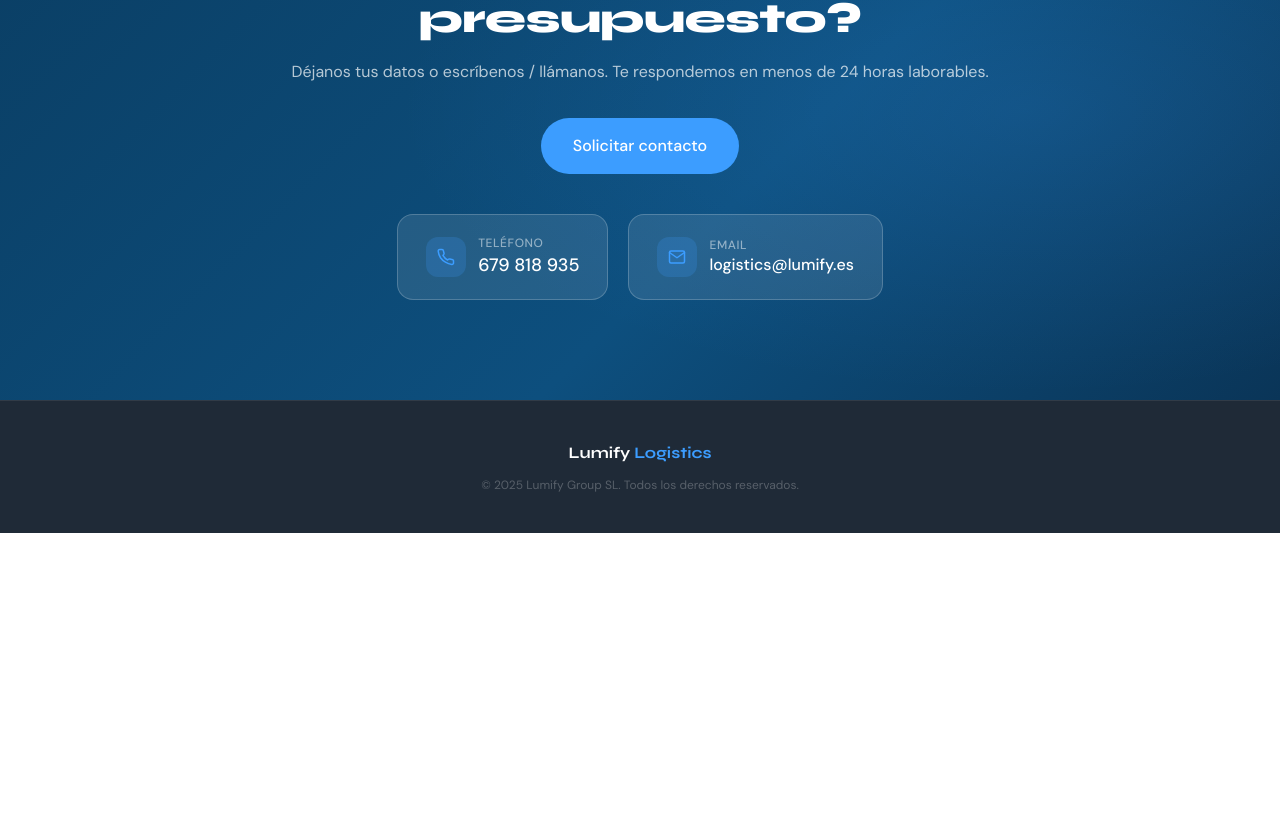
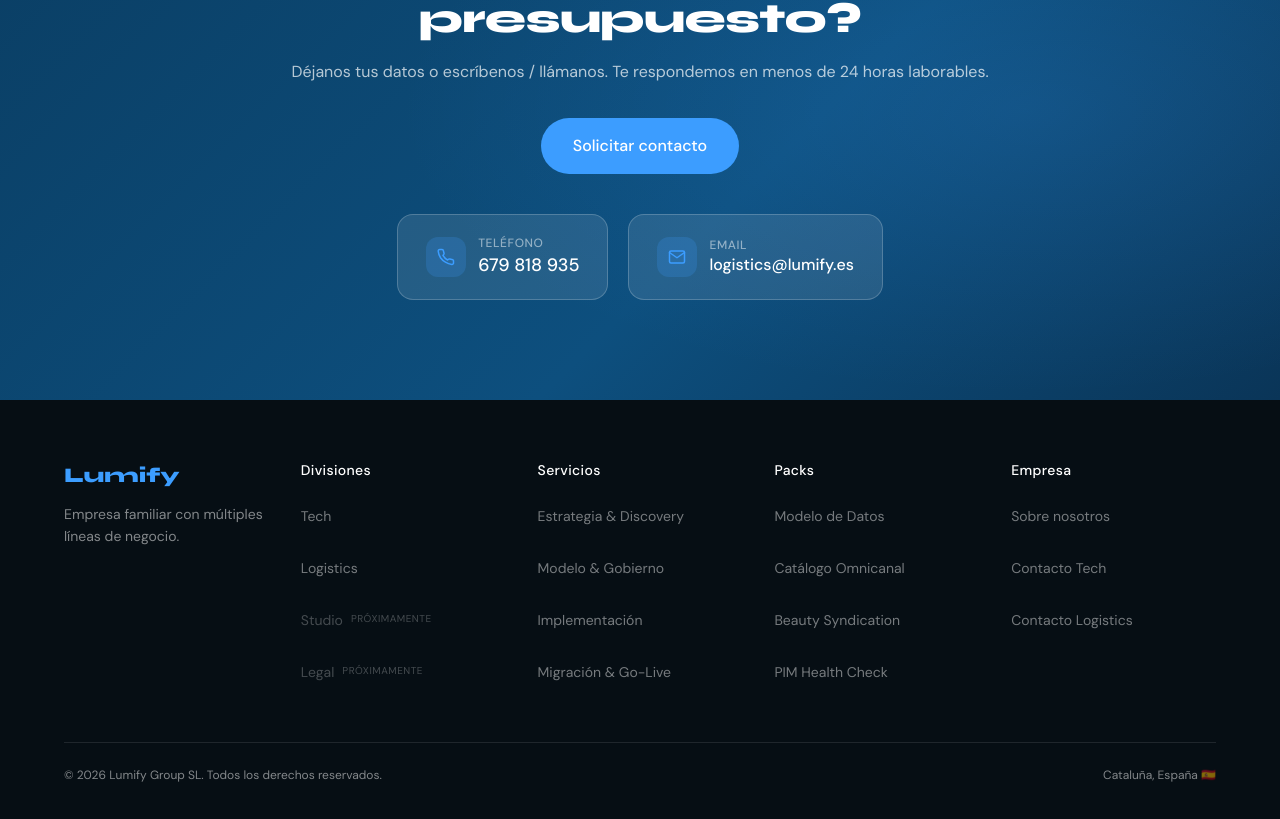
Before and after one commit to josebrusa/landing-lumify, a Vue app: page /logistics in a window 1280 px wide. Shown: the part 1566-2385 px from the top of the page. Before the commit the page ends 2099 px from the top, so only its background shows below. Built offline with nearby package versions, Linux system fonts and the light colour scheme; no server answers.

Commit message:
Implement site footer visibility based on route metadata and update footer layout across various pages. Remove deprecated footer content and adjust translations accordingly.

```diff
--- a/src/App.vue
+++ b/src/App.vue
@@ -1,8 +1,14 @@
 <script setup lang="ts">
-import { watch } from 'vue'
+import { computed, watch } from 'vue'
+import { useRoute } from 'vue-router'
+import Footer from './components/layout/Footer.vue'
+import Modal from './components/modals/Modal.vue'
+import PricingModal from './components/modals/PricingModal.vue'
 import { useLocaleStore } from './stores/locale'
 
 const localeStore = useLocaleStore()
+const route = useRoute()
+const showSiteFooter = computed(() => route.matched.some((r) => r.meta.siteFooter))
 
 function syncHtmlLang(lang: string) {
   if (typeof document !== 'undefined' && document.documentElement) {
@@ -16,4 +22,9 @@
 
 <template>
   <RouterView />
+  <template v-if="showSiteFooter">
+    <Footer />
+    <Modal />
+    <PricingModal />
+  </template>
 </template>
--- a/src/components/layout/Footer.vue
+++ b/src/components/layout/Footer.vue
@@ -1,76 +1,90 @@
 <script setup lang="ts">
-import { useRoute } from 'vue-router'
 import { RouterLink } from 'vue-router'
 import { useI18n } from '../../composables/useI18n'
-import { useModals } from '../../composables/useModals'
-import { useLeadsStore } from '../../stores/leads'
-import { attributionByModalKey, pricingAttribution } from '../../data/leadAttribution'
-import type { ModalKey } from '../../data/modalData'
 
 const { t } = useI18n()
-const { openModal, openPricingModal } = useModals()
-const route = useRoute()
-const leads = useLeadsStore()
 
-function openModalWithIntent(key: ModalKey) {
-  const attr = attributionByModalKey[key]
-  leads.registerIntent({
-    interestType: 'pim_service',
-    sourcePage: 'home',
-    sourceSection: attr.sourceSection,
-    sourceCardId: attr.sourceCardId,
-    sourceCta: attr.sourceCta,
-  })
-  openModal(key)
-}
+const serviceItems = ['foot.s1l1', 'foot.s1l2', 'foot.s1l3', 'foot.s1l4'] as const
+const packItems = ['foot.s2l1', 'foot.s2l2', 'foot.s2l3', 'foot.s2l4'] as const
 
-function openPricingFromFooter() {
-  const isTraining = route.path.startsWith('/training')
-  leads.registerIntent({
-    interestType: isTraining ? 'pim_training' : 'pim_service',
-    sourcePage: isTraining ? 'training' : 'home',
-    sourceSection: pricingAttribution.sourceSection,
-    sourceCardId: pricingAttribution.sourceCardId,
-    sourceCta: pricingAttribution.sourceCta,
-  })
-  openPricingModal()
-}
+const linkClass =
+  'min-h-[44px] flex items-center text-white/45 no-underline text-sm transition-colors hover:text-blue'
 </script>
 
 <template>
   <footer class="bg-[#060E14] text-white/50 py-[60px] px-[5%] pb-9 flex flex-col gap-10">
-    <div class="flex justify-between flex-wrap gap-8">
-      <div class="footer-brand">
-        <RouterLink to="/tech" class="font-heading text-[1.3rem] font-extrabold text-white no-underline">
+    <div class="grid grid-cols-1 sm:grid-cols-2 xl:grid-cols-5 gap-8">
+      <div>
+        <RouterLink to="/" class="font-heading text-[1.3rem] font-extrabold text-white no-underline">
           <span class="text-blue">Lumify</span>
         </RouterLink>
         <p class="mt-3 text-sm max-w-[280px] leading-relaxed">{{ t('foot.desc') }}</p>
       </div>
-      <div class="footer-links">
+
+      <div>
+        <h5 class="text-white text-sm font-semibold mb-3.5 tracking-wide">{{ t('foot.divisions') }}</h5>
+        <ul class="list-none">
+          <li class="mb-2">
+            <RouterLink to="/tech" :class="linkClass">{{ t('nav.tech') }}</RouterLink>
+          </li>
+          <li class="mb-2">
+            <RouterLink to="/logistics" :class="linkClass">{{ t('nav.logistics') }}</RouterLink>
+          </li>
+          <li class="mb-2">
+            <span class="min-h-[44px] flex items-center gap-2 text-white/25 text-sm">
+              {{ t('foot.studio') }}
+              <span class="text-[10px] uppercase tracking-wider">{{ t('foot.soon') }}</span>
+            </span>
+          </li>
+          <li class="mb-2">
+            <span class="min-h-[44px] flex items-center gap-2 text-white/25 text-sm">
+              {{ t('foot.legal') }}
+              <span class="text-[10px] uppercase tracking-wider">{{ t('foot.soon') }}</span>
+            </span>
+          </li>
+        </ul>
+      </div>
+
+      <div>
         <h5 class="text-white text-sm font-semibold mb-3.5 tracking-wide">{{ t('foot.s1') }}</h5>
         <ul class="list-none">
-          <li class="mb-2"><button type="button" class="min-h-[44px] flex items-center w-full bg-transparent border-none py-2.5 pr-0 pl-0 text-left text-white/45 no-underline text-sm transition-colors hover:text-blue cursor-pointer font-inherit" @click="openModalWithIntent('assessment')">{{ t('foot.s1l1') }}</button></li>
-          <li class="mb-2"><button type="button" class="min-h-[44px] flex items-center w-full bg-transparent border-none py-2.5 pr-0 pl-0 text-left text-white/45 no-underline text-sm transition-colors hover:text-blue cursor-pointer font-inherit" @click="openModalWithIntent('modelo')">{{ t('foot.s1l2') }}</button></li>
-          <li class="mb-2"><button type="button" class="min-h-[44px] flex items-center w-full bg-transparent border-none py-2.5 pr-0 pl-0 text-left text-white/45 no-underline text-sm transition-colors hover:text-blue cursor-pointer font-inherit" @click="openModalWithIntent('implementacion')">{{ t('foot.s1l3') }}</button></li>
-          <li class="mb-2"><button type="button" class="min-h-[44px] flex items-center w-full bg-transparent border-none py-2.5 pr-0 pl-0 text-left text-white/45 no-underline text-sm transition-colors hover:text-blue cursor-pointer font-inherit" @click="openModalWithIntent('migracion')">{{ t('foot.s1l4') }}</button></li>
+          <li v-for="label in serviceItems" :key="label" class="mb-2">
+            <RouterLink :to="{ path: '/tech', hash: '#servicios' }" :class="linkClass">
+              {{ t(label) }}
+            </RouterLink>
+          </li>
         </ul>
       </div>
-      <div class="footer-links">
+
+      <div>
         <h5 class="text-white text-sm font-semibold mb-3.5 tracking-wide">{{ t('foot.s2') }}</h5>
         <ul class="list-none">
-          <li class="mb-2"><button type="button" class="min-h-[44px] flex items-center w-full bg-transparent border-none py-2.5 pr-0 pl-0 text-left text-white/45 no-underline text-sm transition-colors hover:text-blue cursor-pointer font-inherit" @click="openModalWithIntent('pack-datos')">{{ t('foot.s2l1') }}</button></li>
-          <li class="mb-2"><button type="button" class="min-h-[44px] flex items-center w-full bg-transparent border-none py-2.5 pr-0 pl-0 text-left text-white/45 no-underline text-sm transition-colors hover:text-blue cursor-pointer font-inherit" @click="openModalWithIntent('pack-omni')">{{ t('foot.s2l2') }}</button></li>
-          <li class="mb-2"><button type="button" class="min-h-[44px] flex items-center w-full bg-transparent border-none py-2.5 pr-0 pl-0 text-left text-white/45 no-underline text-sm transition-colors hover:text-blue cursor-pointer font-inherit" @click="openModalWithIntent('pack-beauty')">{{ t('foot.s2l3') }}</button></li>
-          <li class="mb-2"><button type="button" class="min-h-[44px] flex items-center w-full bg-transparent border-none py-2.5 pr-0 pl-0 text-left text-white/45 no-underline text-sm transition-colors hover:text-blue cursor-pointer font-inherit" @click="openModalWithIntent('pack-health')">{{ t('foot.s2l4') }}</button></li>
+          <li v-for="label in packItems" :key="label" class="mb-2">
+            <RouterLink :to="{ path: '/tech', hash: '#packs' }" :class="linkClass">
+              {{ t(label) }}
+            </RouterLink>
+          </li>
         </ul>
       </div>
-      <div class="footer-links">
+
+      <div>
         <h5 class="text-white text-sm font-semibold mb-3.5 tracking-wide">{{ t('foot.s3') }}</h5>
         <ul class="list-none">
-          <li class="mb-2"><a href="/tech#nosaltres" class="min-h-[44px] flex items-center text-white/45 no-underline text-sm transition-colors hover:text-blue">{{ t('foot.s3l1') }}</a></li>
-          <!-- Training: próximamente -->
-          <li class="mb-2"><button type="button" class="min-h-[44px] flex items-center w-full bg-transparent border-none py-2.5 pr-0 pl-0 text-left text-white/45 no-underline text-sm transition-colors hover:text-blue cursor-pointer font-inherit" @click="openPricingFromFooter">{{ t('foot.s3l2') }}</button></li>
-          <li class="mb-2"><button type="button" class="min-h-[44px] flex items-center w-full bg-transparent border-none py-2.5 pr-0 pl-0 text-left text-white/45 no-underline text-sm transition-colors hover:text-blue cursor-pointer font-inherit">{{ t('foot.s3l3') }}</button></li>
+          <li class="mb-2">
+            <RouterLink :to="{ path: '/tech', hash: '#nosaltres' }" :class="linkClass">
+              {{ t('foot.s3l1') }}
+            </RouterLink>
+          </li>
+          <li class="mb-2">
+            <RouterLink :to="{ path: '/tech', hash: '#registro' }" :class="linkClass">
+              {{ t('foot.contactTech') }}
+            </RouterLink>
+          </li>
+          <li class="mb-2">
+            <RouterLink :to="{ path: '/logistics', hash: '#contacto' }" :class="linkClass">
+              {{ t('foot.contactLogistics') }}
+            </RouterLink>
+          </li>
         </ul>
       </div>
     </div>
--- a/src/data/groupTranslations.ts
+++ b/src/data/groupTranslations.ts
@@ -32,8 +32,6 @@
   'group.div.legal.desc':
     'Servicios de gestoría para autónomos y empresas, junto con asesoramiento en derecho mercantil.',
   'group.div.legal.note': 'En desarrollo',
-  'group.foot.desc': 'Empresa familiar con múltiples líneas de negocio.',
-  'group.foot.copy': '© 2025 Lumify Group SL. Todos los derechos reservados.',
 }
 
 export const groupCa: Record<string, string> = {
@@ -69,8 +67,6 @@
   'group.div.legal.desc':
     'Serveis de gestoria per a autònoms i empreses, juntament amb assessorament en dret mercantil.',
   'group.div.legal.note': 'En desenvolupament',
-  'group.foot.desc': 'Empresa familiar amb múltiples línies de negoci.',
-  'group.foot.copy': '© 2025 Lumify Group SL. Tots els drets reservats.',
 }
 
 export const groupEn: Record<string, string> = {
@@ -106,6 +102,4 @@
   'group.div.legal.desc':
     'Accounting and administration services for freelancers and companies, plus commercial and business law advisory.',
   'group.div.legal.note': 'In development',
-  'group.foot.desc': 'Family business with multiple business lines.',
-  'group.foot.copy': '© 2025 Lumify Group SL. All rights reserved.',
 }
--- a/src/data/logisticsTranslations.ts
+++ b/src/data/logisticsTranslations.ts
@@ -32,7 +32,6 @@
   'log.modal.submit': 'Enviar solicitud →',
   'log.modal.success': '¡Enviado! Revisa tu email pronto.',
   'log.modal.note': 'Usaremos tus datos solo para responder a esta solicitud.',
-  'log.foot.copy': '© 2025 Lumify Group SL. Todos los derechos reservados.',
 }
 
 export const logisticsCa: Record<string, string> = {
@@ -68,7 +67,6 @@
   'log.modal.submit': 'Enviar sol·licitud →',
   'log.modal.success': 'Enviat! Revisa el teu email aviat.',
   'log.modal.note': 'Utilitzarem les teves dades només per respondre a aquesta sol·licitud.',
-  'log.foot.copy': '© 2025 Lumify Group SL. Tots els drets reservats.',
 }
 
 export const logisticsEn: Record<string, string> = {
@@ -104,5 +102,4 @@
   'log.modal.submit': 'Send request →',
   'log.modal.success': 'Sent! Check your email soon.',
   'log.modal.note': 'We will only use your details to respond to this request.',
-  'log.foot.copy': '© 2025 Lumify Group SL. All rights reserved.',
 }
--- a/src/data/translations.ts
+++ b/src/data/translations.ts
@@ -173,8 +173,7 @@
     'modal.entregables': 'Entregables',
     'modal.duracion': 'Duración estimada',
     'modal.pricingCta': 'Consultar precio de este servicio',
-    'foot.desc':
-      'Consultoría PIM & Gobierno de Datos. Basados en Cataluña, con visión omnicanal global.',
+    'foot.desc': 'Empresa familiar con múltiples líneas de negocio.',
     'foot.s1': 'Servicios',
     'foot.s1l1': 'Estrategia & Discovery',
     'foot.s1l2': 'Modelo & Gobierno',
@@ -187,10 +186,13 @@
     'foot.s2l4': 'PIM Health Check',
     'foot.s3': 'Empresa',
     'foot.s3l1': 'Sobre nosotros',
-    'foot.training': 'Formación PIM',
-    'foot.s3l2': 'Ver tarifas',
-    'foot.s3l3': 'Contacto',
-    'foot.copy': '© 2026 Lumify. Todos los derechos reservados.',
+    'foot.divisions': 'Divisiones',
+    'foot.studio': 'Studio',
+    'foot.legal': 'Legal',
+    'foot.soon': 'Próximamente',
+    'foot.contactTech': 'Contacto Tech',
+    'foot.contactLogistics': 'Contacto Logistics',
+    'foot.copy': '© 2026 Lumify Group SL. Todos los derechos reservados.',
     'brand.name': 'Lumify',
     'nav.login': 'Acceder',
     'nav.admin': 'Administración',
@@ -540,8 +542,7 @@
     'modal.entregables': 'Entregables',
     'modal.duracion': 'Durada estimada',
     'modal.pricingCta': "Consultar preu d'aquest servei",
-    'foot.desc':
-      'Consultoria PIM & Govern de Dades. Basats a Catalunya, amb visió omnicanal global.',
+    'foot.desc': 'Empresa familiar amb múltiples línies de negoci.',
     'foot.s1': 'Serveis',
     'foot.s1l1': 'Estratègia & Discovery',
     'foot.s1l2': 'Model & Govern',
@@ -554,10 +555,13 @@
     'foot.s2l4': 'PIM Health Check',
     'foot.s3': 'Empresa',
     'foot.s3l1': 'Sobre nosaltres',
-    'foot.training': 'Formació PIM',
-    'foot.s3l2': 'Veure tarifes',
-    'foot.s3l3': 'Contacte',
-    'foot.copy': '© 2026 Lumify. Tots els drets reservats.',
+    'foot.divisions': 'Divisions',
+    'foot.studio': 'Studio',
+    'foot.legal': 'Legal',
+    'foot.soon': 'Pròximament',
+    'foot.contactTech': 'Contacte Tech',
+    'foot.contactLogistics': 'Contacte Logistics',
+    'foot.copy': '© 2026 Lumify Group SL. Tots els drets reservats.',
     'brand.name': 'Lumify',
     'nav.login': 'Accedir',
     'nav.admin': 'Administració',
@@ -908,8 +912,7 @@
     'modal.entregables': 'Deliverables',
     'modal.duracion': 'Estimated duration',
     'modal.pricingCta': 'Ask about pricing for this service',
-    'foot.desc':
-      'PIM & Data Governance Consulting. Based in Catalonia, with global omnichannel vision.',
+    'foot.desc': 'Family business with multiple business lines.',
     'foot.s1': 'Services',
     'foot.s1l1': 'Strategy & Discovery',
     'foot.s1l2': 'Model & Governance',
@@ -922,10 +925,13 @@
     'foot.s2l4': 'PIM Health Check',
     'foot.s3': 'Company',
     'foot.s3l1': 'About us',
-    'foot.training': 'PIM training',
-    'foot.s3l2': 'See pricing',
-    'foot.s3l3': 'Contact',
-    'foot.copy': '© 2026 Lumify. All rights reserved.',
+    'foot.divisions': 'Divisions',
+    'foot.studio': 'Studio',
+    'foot.legal': 'Legal',
+    'foot.soon': 'Coming soon',
+    'foot.contactTech': 'Tech contact',
+    'foot.contactLogistics': 'Logistics contact',
+    'foot.copy': '© 2026 Lumify Group SL. All rights reserved.',
     'brand.name': 'Lumify',
     'nav.login': 'Sign in',
     'nav.admin': 'Admin',
--- a/src/pages/LogisticsHome.vue
+++ b/src/pages/LogisticsHome.vue
@@ -206,12 +206,6 @@
       </div>
     </section>
 
-    <!-- ── FOOTER ────────────────────────────────────────────── -->
-    <footer class="bg-gray-dark text-white/45 py-10 px-[5%] flex flex-col gap-3 items-center text-center border-t border-white/8">
-      <span class="font-heading text-base font-bold text-white">Lumify<span class="text-blue"> Logistics</span></span>
-      <p class="text-xs text-white/25">{{ t('log.foot.copy') }}</p>
-    </footer>
-
     <!-- ── CONTACT MODAL ─────────────────────────────────────── -->
     <div
       v-show="isContactOpen"
--- a/src/stores/leads.ts
+++ b/src/stores/leads.ts
@@ -17,7 +17,7 @@
 
 export interface LeadIntent {
   interestType: LeadInterestType
-  sourcePage: 'home' | 'training' | 'logistics'
+  sourcePage: 'home' | 'training' | 'logistics' | 'group'
   sourceSection: string
   sourceCardId: string
   sourceCta: string
```
Also changed, not shown: src/pages/GroupHome.vue (+0 -9 lines), src/pages/Home.vue (+0 -7 lines), src/pages/Training.vue (+0 -7 lines), src/router/index.ts (+12 -0 lines).
